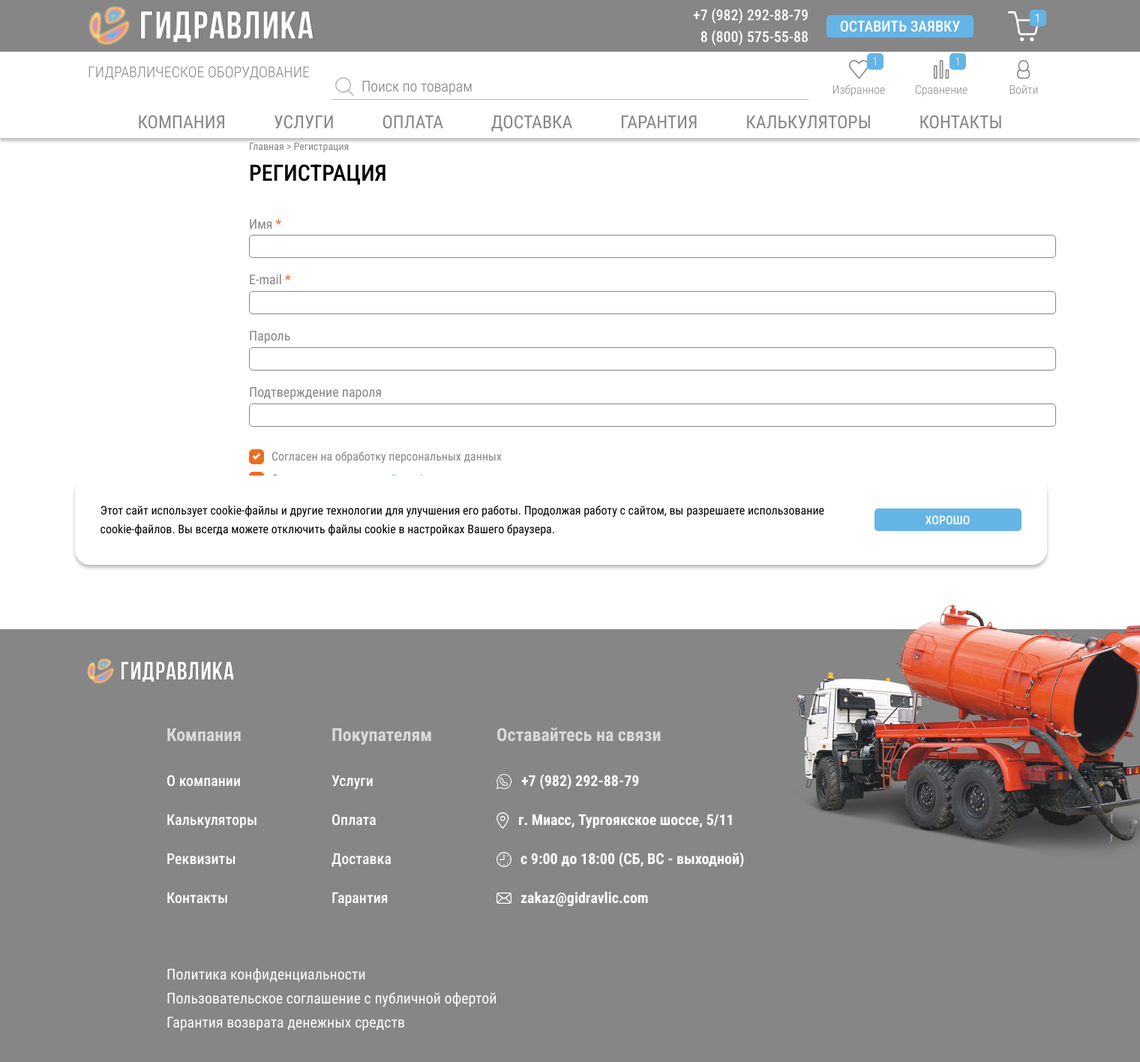
After one commit to motor100/gidravlic, a Laravel app: page /register1 in a window 1520 px wide; the page is wider, and only the part inside the window is pictured. The commit adds this page. Shown: that part at 75% size. Run offline with Laravel 10, Linux system fonts and the light colour scheme; style sheets or scripts are compiled from the project's sources; parts of the project's set-up code (start-up, migrations or seed data) failed here and were passed over; some libraries are stand-ins or nearby versions.

Commit message:
Register page html + css

```diff
--- a/app/Http/Controllers/MainController.php
+++ b/app/Http/Controllers/MainController.php
@@ -95,6 +95,15 @@ class MainController extends Controller
     }
 
 
+
+    public function register1(): View
+    {
+        return view('register');
+    }
+
+
+
+
     public function politika_konfidencialnosti(): View
     {
         return view('politika-konfidencialnosti');
--- /dev/null
+++ b/config/google.php
@@ -0,0 +1,17 @@
+<?php
+
+return [
+
+    /*
+    |--------------------------------------------------------------------------
+    | Google Captcha API Key
+    |--------------------------------------------------------------------------
+    |
+    | https://developers.google.com/recaptcha/docs/display?hl=ru
+    |
+    */
+
+    'client_key' => env('GOOGLE_CAPTCHA_CLIENT_KEY', ''),
+    'server_key' => env('GOOGLE_CAPTCHA_SERVER_KEY', '')
+
+];
--- a/resources/sass/main.scss
+++ b/resources/sass/main.scss
@@ -164,6 +164,9 @@ ul {
     align-items: center;
     margin: 0 0 10px 0;
   }
+  .mb30 {
+    margin-bottom: 30px;
+  }
   .custom-checkbox {
     position: absolute;
     z-index: -1;
@@ -194,6 +197,9 @@ ul {
   .checkbox-text {
     display: block;
     line-height: 1.2;
+  }
+  .privacy-policy-link {
+    color: $bluecolor;
   }
 }
 
@@ -933,6 +939,24 @@ ul {
 
 }
 
+.register {
+  .register-btn {
+    width: 305px;
+    height: 45px;
+    margin: 0 0 35px 0;
+    padding: 7px 0;
+    border-radius: 10px;
+    font-family: 'roboto-condensed-medium';
+    font-size: 20px;
+  }
+}
+
+
+
+
+
+
+
 // footer
 .footer {
   margin: 80px 0 0 0;
@@ -1108,13 +1132,10 @@ ul {
     text-align: center;
     text-transform: uppercase;
   }
-  .privacy-policy-link {
-    color: $bluecolor;
-  }
   .submit-btn {
     width: 415px;
     height: 60px;
-    margin: 30px auto 0 auto;
+    margin: 0 auto;
     font-size: 24px;
     border-radius: 10px;
   }
--- a/resources/views/create-order.blade.php
+++ b/resources/views/create-order.blade.php
@@ -33,7 +33,7 @@
     <div class="create-order-item customer-info">
       <div class="create-order-item__title">2. Личные данные</div>
       <div class="form-group">
-        <label for="name-create-order" class="label">Ф.И.О <span class="accentcolor">*</span></label>
+        <label for="name-create-order" class="label">Имя <span class="accentcolor">*</span></label>
         <input type="text" name="name" id="name-create-order" class="input-field" required minlength="3" maxlength="20">
       </div>
       <div class="form-group">
--- a/resources/views/layouts/main.blade.php
+++ b/resources/views/layouts/main.blade.php
@@ -10,6 +10,7 @@
   @yield('robots')
   <link rel="shortcut icon" href="{{ asset('/img/favicon.svg') }}" type="image/x-icon">
   <title>@yield('title', config('app.name') )</title>
+  @yield('style')
   @vite(['resources/sass/main.scss'])
 </head>
 
@@ -292,8 +293,6 @@
       </div>
     </div>
 
-
-
   @endif
 
   <footer class="footer">
@@ -396,7 +395,7 @@
         <div class="modal-title">Оставить заявку</div>
         <form id="callback-modal-form" class="form" method="post">
           <div class="form-group">
-            <label for="name-callback-modal" class="label">Ф.И.О <span class="accentcolor">*</span></label>
+            <label for="name-callback-modal" class="label">Имя <span class="accentcolor">*</span></label>
             <input type="text" name="name" id="name-callback-modal" class="input-field js-name-callback-modal" required minlength="3" maxlength="20">
           </div>
           <div class="form-group">
@@ -407,7 +406,7 @@
             <label for="phone-callback-modal" class="label">Телефон <span class="accentcolor">*</span></label>
             <input type="text" name="phone" id="phone-callback-modal" class="input-field js-phone-callback-modal js-input-phone-mask" required size="18">
           </div>
-          <div class="form-group">
+          <div class="form-group mb30">
             <label for="message-callback-modal" class="label">Сообщение</label>
             <textarea name="message" id="message-callback-modal" class="input-field textarea" minlength="3" maxlength="100"></textarea>
           </div>
@@ -416,7 +415,7 @@
             <label for="checkbox-agree-callback-modal" class="custom-checkbox-label"></label>
             <span class="checkbox-text">Согласен на обработку персональных данных</span>
           </div>
-          <div class="checkbox-wrapper">
+          <div class="checkbox-wrapper mb30">
             <input type="checkbox" name="checkbox-read" class="custom-checkbox js-checkbox-callback-modal" id="checkbox-read-callback-modal" checked required>
             <label for="checkbox-read-callback-modal" class="custom-checkbox-label"></label>
             <span class="checkbox-text">Ознакомлен с <a href="/politika-konfidencialnosti" class="privacy-policy-link" target="_blank">политикой конфиденциальности</a></span>
@@ -446,6 +445,7 @@
     </div>
   @endif
 
+  @yield('script')
   @vite(['resources/js/main.js'])
 
 </body>
--- /dev/null
+++ b/resources/views/register.blade.php
@@ -0,0 +1,58 @@
+@section('title', 'Регистрация')
+
+@extends('layouts.main')
+
+@section('content')
+
+<div class="breadcrumbs">
+  <div class="parent">
+    <a href="{{ route('home') }}">Главная</a>
+  </div>
+  <div class="arrow">></div>
+  <div class="active">Регистрация</div>
+</div>
+
+<div class="register">
+  <div class="page-title">Регистрация</div>
+
+  <form action="" class="form">
+    <div class="form-group">
+      <label for="name-register" class="label">Имя <span class="accentcolor">*</span></label>
+      <input type="text" name="name" id="name-register" class="input-field" required minlength="3" maxlength="20">
+    </div>
+    <div class="form-group">
+      <label for="email-register" class="label">E-mail <span class="accentcolor">*</span></label>
+      <input type="email" name="email" id="email-register" class="input-field" required minlength="3" maxlength="50">
+    </div>
+    <div class="form-group">
+      <label for="password-register" class="label">Пароль</label>
+      <input type="password" name="password" id="password-register" class="input-field" required minlength="8" maxlength="50">
+    </div>
+    <div class="form-group mb30">
+      <label for="confirm-password-register" class="label">Подтверждение пароля</label>
+      <input type="password" name="confirm_password" id="confirm-password-register" class="input-field" required minlength="8" maxlength="50">
+    </div>
+    <div class="checkbox-wrapper">
+      <input type="checkbox" name="checkbox-agree" class="custom-checkbox" id="checkbox-agree-register" checked required>
+      <label for="checkbox-agree-register" class="custom-checkbox-label"></label>
+      <span class="checkbox-text">Согласен на обработку персональных данных</span>
+    </div>
+    <div class="checkbox-wrapper mb30">
+      <input type="checkbox" name="checkbox-read" class="custom-checkbox" id="checkbox-read-register" checked required>
+      <label for="checkbox-read-register" class="custom-checkbox-label"></label>
+      <span class="checkbox-text">Ознакомлен с <a href="/politika-konfidencialnosti" class="privacy-policy-link" target="_blank">политикой конфиденциальности</a></span>
+    </div>
+
+    <div class="g-recaptcha mb30" data-sitekey="{{ config('google.client_key') }}"></div>
+
+    <button type="button" class="primary-btn register-btn">ЗАРЕГИСТРИРОВАТЬСЯ</button>
+
+  </form>
+
+</div>
+
+@endsection
+
+@section('script')
+  <script src="https://www.google.com/recaptcha/api.js"></script>
+@endsection
--- a/routes/web.php
+++ b/routes/web.php
@@ -47,6 +47,9 @@ Route::post('create-order-handler', [MainController::class, 'create_order_handle
 Route::get('/thank-you', [MainController::class, 'thank_you'])->name('thank-you');
 
 
+Route::get('/register1', [MainController::class, 'register1']);
+
+
 Route::get('/politika-konfidencialnosti', [MainController::class, 'politika_konfidencialnosti']);
 
 Route::get('/polzovatelskoe-soglashenie-s-publichnoj-ofertoj', [MainController::class, 'polzovatelskoe_soglashenie_s_publichnoj_ofertoj']);
```
